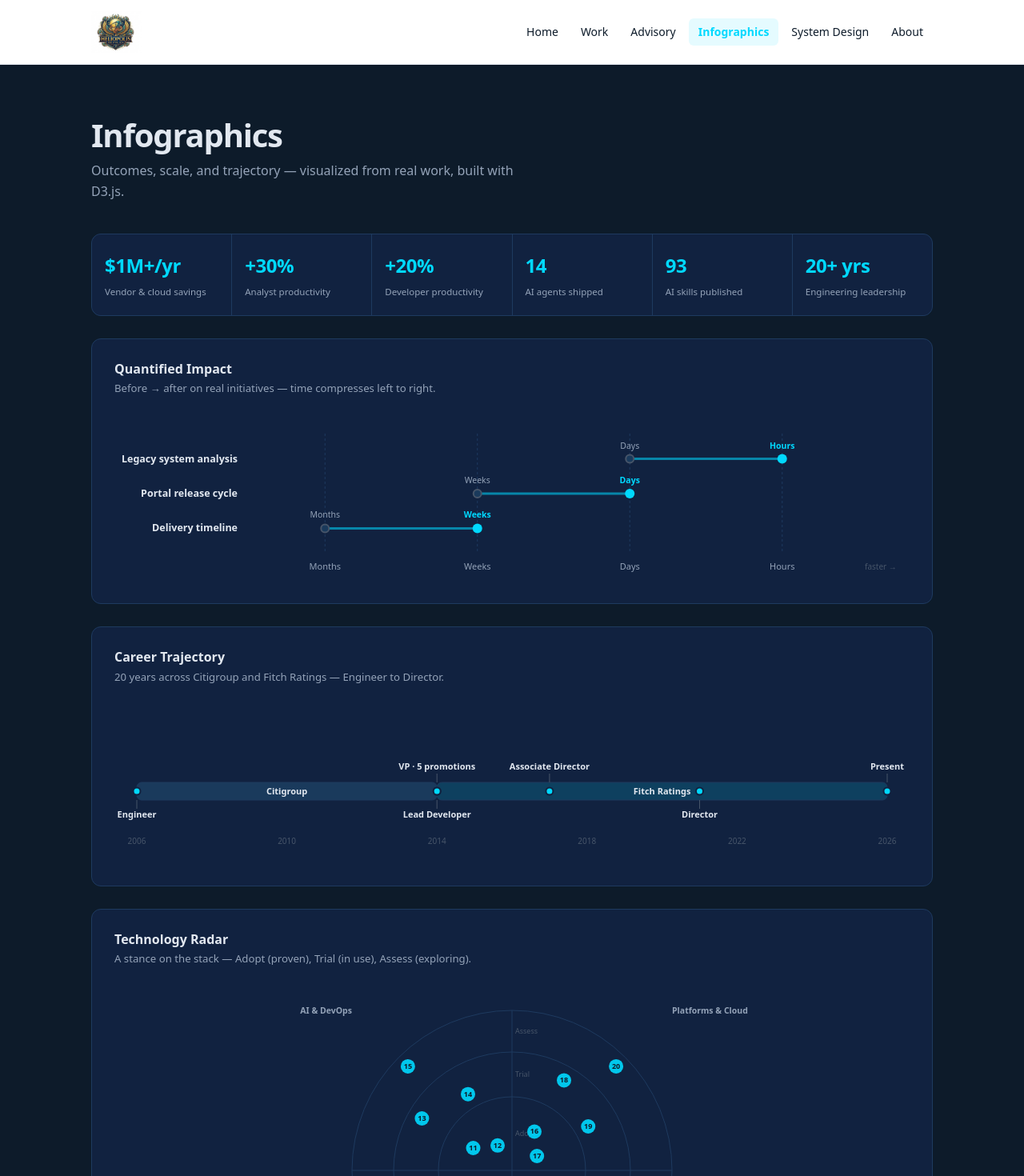
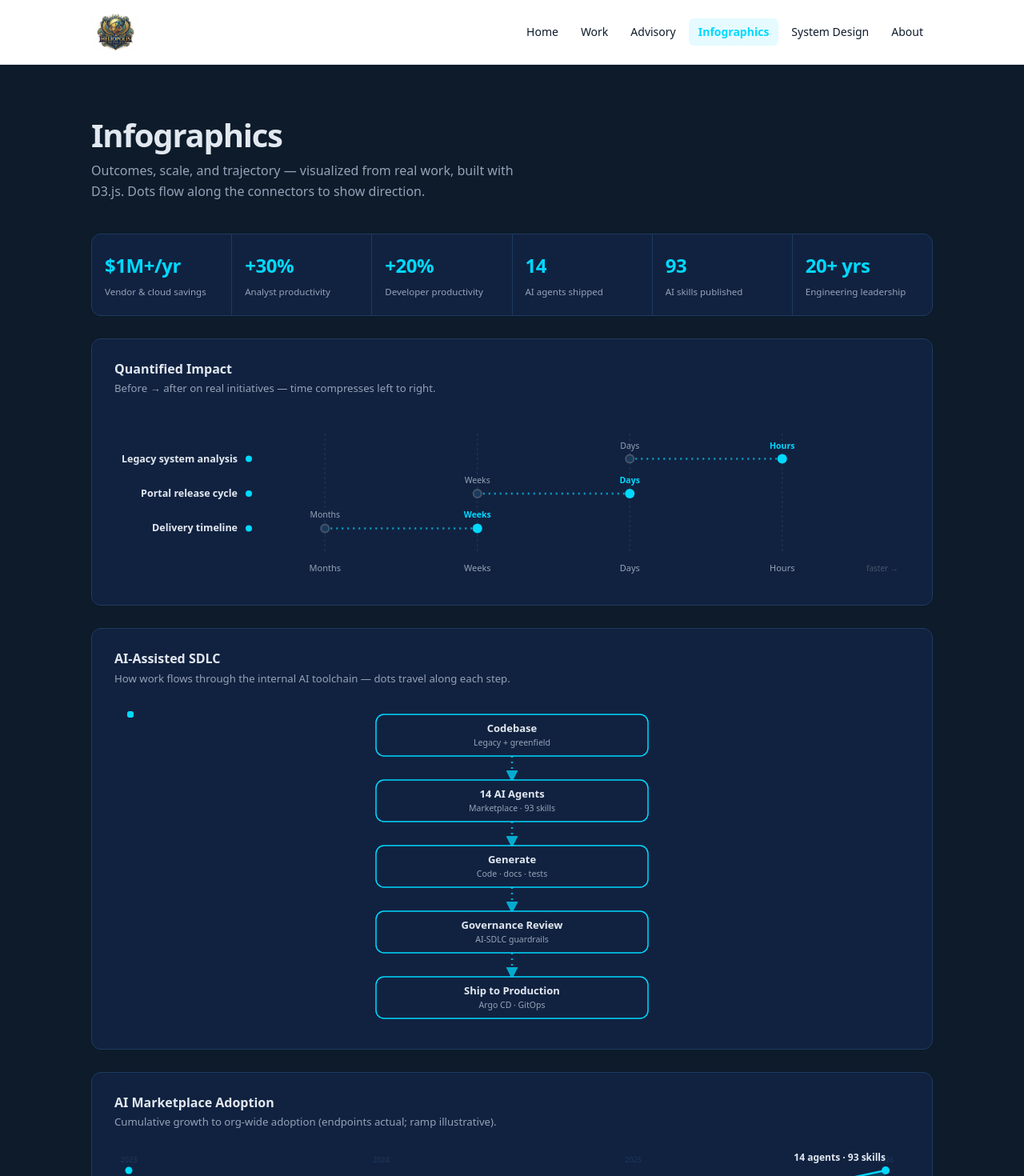
Before and after one commit to shereefelias/portfolio, a React (Vite) app: page /infographics in a window 1280 px wide. Shown: the top 1470 px of the page at 80% size. Built offline with nearby package versions, Linux system fonts and the light colour scheme; the HTML template or start-up script is replaced by a standard one.

Commit message:
Commit remaining local changes and push

```diff
--- a/src/index.css
+++ b/src/index.css
@@ -244,3 +244,20 @@ a:hover {
     padding: 0.75rem 0.875rem;
   }
 }
+
+/* Infographics cards — subtle hover lift (ByteByteGo-style) */
+.viz-card {
+  transition: transform 0.18s ease, box-shadow 0.18s ease;
+}
+.viz-card:hover {
+  transform: translateY(-3px);
+  box-shadow: 0 10px 30px rgba(0, 0, 0, 0.28);
+}
+@media (prefers-reduced-motion: reduce) {
+  .viz-card {
+    transition: none;
+  }
+  .viz-card:hover {
+    transform: none;
+  }
+}
--- a/src/pages/Infographics.tsx
+++ b/src/pages/Infographics.tsx
@@ -10,6 +10,58 @@ const C = {
   grid: '#1e3a5f',
   track: '#1a3a5c',
   muted: '#475569',
+  node: '#112240',
+}
+
+const SVGNS = 'http://www.w3.org/2000/svg'
+const XLINKNS = 'http://www.w3.org/1999/xlink'
+const REDUCE_MOTION =
+  typeof window !== 'undefined' && typeof window.matchMedia === 'function'
+    ? window.matchMedia('(prefers-reduced-motion: reduce)').matches
+    : false
+
+// ByteByteGo-style flow dot: a circle that rides a path via <animateMotion>.
+// Built with createElementNS so the SMIL elements land in the SVG namespace.
+function flowDot(
+  parent: SVGGElement,
+  pathId: string,
+  opts: { dur?: string; begin?: string; r?: number; color?: string } = {},
+) {
+  if (REDUCE_MOTION) return
+  const { dur = '1.8s', begin = '0s', r = 4, color = C.accent } = opts
+  const dot = document.createElementNS(SVGNS, 'circle')
+  dot.setAttribute('r', String(r))
+  dot.setAttribute('fill', color)
+  const motion = document.createElementNS(SVGNS, 'animateMotion')
+  motion.setAttribute('dur', dur)
+  motion.setAttribute('begin', begin)
+  motion.setAttribute('repeatCount', 'indefinite')
+  const mpath = document.createElementNS(SVGNS, 'mpath')
+  mpath.setAttributeNS(XLINKNS, 'xlink:href', `#${pathId}`)
+  mpath.setAttribute('href', `#${pathId}`)
+  motion.appendChild(mpath)
+  dot.appendChild(motion)
+  parent.appendChild(dot)
+}
+
+function addArrowMarker(
+  sel: d3.Selection<SVGSVGElement, unknown, null, undefined>,
+  id: string,
+  color: string,
+) {
+  sel
+    .append('defs')
+    .append('marker')
+    .attr('id', id)
+    .attr('viewBox', '0 0 10 10')
+    .attr('refX', 8)
+    .attr('refY', 5)
+    .attr('markerWidth', 6)
+    .attr('markerHeight', 6)
+    .attr('orient', 'auto-start-reverse')
+    .append('path')
+    .attr('d', 'M0,0 L10,5 L0,10 z')
+    .attr('fill', color)
 }
 
 type Draw = (svg: SVGSVGElement, width: number) => void
@@ -43,6 +95,7 @@ function Chart({ draw, ariaLabel }: { draw: Draw; ariaLabel: string }) {
 function VizCard({ title, subtitle, children }: { title: string; subtitle: string; children: React.ReactNode }) {
   return (
     <section
+      className="viz-card"
       style={{
         background: 'var(--surface)',
         border: '1px solid var(--border)',
@@ -59,7 +112,7 @@ function VizCard({ title, subtitle, children }: { title: string; subtitle: strin
 }
 
 /* ------------------------------------------------------------------ */
-/* 1. Quantified impact — before → after on a real time axis          */
+/* 1. Quantified impact — before → after with a flowing dot           */
 /* ------------------------------------------------------------------ */
 
 const TIME_UNITS = ['Months', 'Weeks', 'Days', 'Hours']
@@ -79,7 +132,7 @@ const impactItems: ImpactItem[] = [
 const drawImpact: Draw = (svg, width) => {
   const sel = d3.select(svg)
   sel.selectAll('*').remove()
-  const margin = { top: 22, right: 64, bottom: 34, left: 168 }
+  const margin = { top: 22, right: 64, bottom: 36, left: 168 }
   const w = Math.max(width, 320)
   const innerW = w - margin.left - margin.right
   const rowH = 50
@@ -97,38 +150,38 @@ const drawImpact: Draw = (svg, width) => {
     .attr('stroke', C.grid).attr('stroke-dasharray', '3,3')
 
   g.selectAll('.tul').data(TIME_UNITS).enter().append('text')
-    .attr('x', (d) => X(d)).attr('y', innerH + 20).attr('text-anchor', 'middle')
+    .attr('x', (d) => X(d)).attr('y', innerH + 22).attr('text-anchor', 'middle')
     .attr('fill', C.text).attr('font-size', '11px').text((d) => d)
 
-  g.append('text').attr('x', innerW).attr('y', innerH + 20).attr('text-anchor', 'start')
-    .attr('dx', 8).attr('fill', C.muted).attr('font-size', '10px').text('faster →')
+  g.append('text').attr('x', innerW).attr('y', innerH + 22).attr('dx', 10)
+    .attr('fill', C.muted).attr('font-size', '10px').text('faster →')
 
   const rows = g.selectAll('.row').data(impactItems).enter().append('g')
     .attr('transform', (d) => `translate(0,${(y(d.label) ?? 0) + y.bandwidth() / 2})`)
 
-  rows.append('line')
-    .attr('x1', (d) => X(d.from)).attr('y1', 0).attr('y2', 0).attr('x2', (d) => X(d.from))
-    .attr('stroke', C.accent).attr('stroke-width', 3).attr('opacity', 0.55)
-    .transition().duration(700).attr('x2', (d) => X(d.to))
+  rows.each(function (this: SVGGElement, d, i) {
+    const row = d3.select(this)
+    const id = `impact-edge-${i}`
+    row.append('path').attr('id', id).attr('fill', 'none')
+      .attr('d', `M${X(d.from)},0 L${X(d.to)},0`)
+      .attr('stroke', C.accent).attr('stroke-width', 2.5).attr('stroke-dasharray', '2 5').attr('opacity', 0.7)
+    flowDot(this, id, { dur: '1.7s', begin: `${i * 0.3}s`, r: 4 })
+  })
 
   rows.append('circle').attr('cx', (d) => X(d.from)).attr('cy', 0).attr('r', 5)
     .attr('fill', C.track).attr('stroke', C.muted).attr('stroke-width', 2)
-
-  rows.append('circle').attr('cx', (d) => X(d.from)).attr('cy', 0).attr('r', 0).attr('fill', C.accent)
-    .transition().duration(700).attr('cx', (d) => X(d.to)).attr('r', 6)
+  rows.append('circle').attr('cx', (d) => X(d.to)).attr('cy', 0).attr('r', 6).attr('fill', C.accent)
 
   rows.append('text').attr('x', -14).attr('y', 0).attr('dy', '0.32em').attr('text-anchor', 'end')
     .attr('fill', C.textH).attr('font-size', '12.5px').attr('font-weight', 600).text((d) => d.label)
-
   rows.append('text').attr('x', (d) => X(d.from)).attr('y', -13).attr('text-anchor', 'middle')
     .attr('fill', C.text).attr('font-size', '10.5px').text((d) => d.from)
-
   rows.append('text').attr('x', (d) => X(d.to)).attr('y', -13).attr('text-anchor', 'middle')
     .attr('fill', C.accent).attr('font-size', '10.5px').attr('font-weight', 600).text((d) => d.to)
 }
 
 /* ------------------------------------------------------------------ */
-/* 2. Career trajectory timeline                                      */
+/* 2. Career trajectory timeline — with a tracer dot                  */
 /* ------------------------------------------------------------------ */
 
 interface Tenure {
@@ -172,7 +225,6 @@ const drawCareer: Draw = (svg, width) => {
   const x = d3.scaleLinear().domain([2006, NOW_YEAR]).range([0, innerW])
   const midY = innerH / 2
 
-  // tenure bands
   g.selectAll('.band').data(tenures).enter().append('rect')
     .attr('x', (d) => x(d.start)).attr('y', midY - 11)
     .attr('width', (d) => x(d.end) - x(d.start)).attr('height', 22).attr('rx', 6)
@@ -183,27 +235,24 @@ const drawCareer: Draw = (svg, width) => {
     .attr('text-anchor', 'middle').attr('fill', C.textH).attr('font-size', '11px').attr('font-weight', 600)
     .text((d) => d.company)
 
-  // axis ticks
+  // invisible track for the tracer dot (left → right = progression through time)
+  g.append('path').attr('id', 'career-track').attr('fill', 'none').attr('stroke', 'none')
+    .attr('d', `M0,${midY} L${innerW},${midY}`)
+  flowDot(g.node() as SVGGElement, 'career-track', { dur: '3.4s', r: 4.5 })
+
   const ticks = [2006, 2010, 2014, 2018, 2022, NOW_YEAR]
   g.selectAll('.tick').data(ticks).enter().append('text')
     .attr('x', (d) => x(d)).attr('y', innerH + 6).attr('text-anchor', 'middle')
     .attr('fill', C.muted).attr('font-size', '10px').text((d) => String(d))
 
-  // milestone markers + labels
   const m = g.selectAll('.ms').data(milestones).enter().append('g')
     .attr('transform', (d) => `translate(${x(d.year)},${midY})`)
-
   m.append('circle').attr('r', 0).attr('fill', C.accent).attr('stroke', 'var(--surface)').attr('stroke-width', 2)
     .transition().duration(500).delay((_, i) => i * 90).attr('r', 4.5)
-
-  m.append('line')
-    .attr('x1', 0).attr('x2', 0)
-    .attr('y1', (d) => (d.side === 'above' ? -11 : 11))
-    .attr('y2', (d) => (d.side === 'above' ? -22 : 22))
+  m.append('line').attr('x1', 0).attr('x2', 0)
+    .attr('y1', (d) => (d.side === 'above' ? -11 : 11)).attr('y2', (d) => (d.side === 'above' ? -22 : 22))
     .attr('stroke', C.muted)
-
-  m.append('text')
-    .attr('x', 0).attr('y', (d) => (d.side === 'above' ? -27 : 33))
+  m.append('text').attr('x', 0).attr('y', (d) => (d.side === 'above' ? -27 : 33))
     .attr('text-anchor', 'middle').attr('fill', C.textH).attr('font-size', '11px').attr('font-weight', 600)
     .text((d) => d.label)
 }
@@ -216,12 +265,11 @@ const RADAR_QUADRANTS = ['Platforms & Cloud', 'Data & Streaming', 'Languages & A
 const RADAR_RINGS = ['Adopt', 'Trial', 'Assess']
 
 interface Blip {
-  q: number // quadrant index
-  ring: number // 0 Adopt, 1 Trial, 2 Assess
+  q: number
+  ring: number
   name: string
 }
 
-// Ordered by quadrant so legend numbers are contiguous per quadrant.
 const radarBlips: Blip[] = [
   { q: 0, ring: 0, name: 'AWS EKS' },
   { q: 0, ring: 0, name: 'Kubernetes' },
@@ -257,20 +305,16 @@ const drawRadar: Draw = (svg, width) => {
   const ringEdges = [0, R * 0.46, R * 0.74, R]
   const g = sel.append('g').attr('transform', `translate(${cx},${cy})`)
 
-  // ring circles
   g.selectAll('.ring').data([1, 2, 3]).enter().append('circle')
     .attr('r', (d) => ringEdges[d]).attr('fill', 'none').attr('stroke', C.grid)
 
-  // quadrant axes
   g.append('line').attr('x1', -R).attr('x2', R).attr('y1', 0).attr('y2', 0).attr('stroke', C.grid)
   g.append('line').attr('x1', 0).attr('x2', 0).attr('y1', -R).attr('y2', R).attr('stroke', C.grid)
 
-  // ring labels along the top axis
   g.selectAll('.rl').data(RADAR_RINGS).enter().append('text')
     .attr('x', 4).attr('y', (_, i) => -(ringEdges[i] + ringEdges[i + 1]) / 2).attr('dy', '0.32em')
     .attr('fill', C.muted).attr('font-size', '9px').text((d) => d)
 
-  // quadrant labels at the corners
   const corners: [number, number, string][] = [
     [R, -R + 4, 'start'], [R, R, 'start'], [-R, R, 'end'], [-R, -R + 4, 'end'],
   ]
@@ -279,7 +323,6 @@ const drawRadar: Draw = (svg, width) => {
     .attr('text-anchor', (_, i) => corners[i][2]).attr('fill', C.text)
     .attr('font-size', '10.5px').attr('font-weight', 600).text((d) => d)
 
-  // place blips: spread within each (quadrant, ring) group
   const counts: Record<string, number> = {}
   const totals: Record<string, number> = {}
   radarBlips.forEach((b) => { const k = `${b.q}-${b.ring}`; totals[k] = (totals[k] ?? 0) + 1 })
@@ -306,11 +349,10 @@ const drawRadar: Draw = (svg, width) => {
 }
 
 /* ------------------------------------------------------------------ */
-/* 4. AI marketplace adoption curve                                   */
+/* 4. AI marketplace adoption curve — with a flowing dot              */
 /* ------------------------------------------------------------------ */
 
-// Cumulative trajectory of the internal AI marketplace. Endpoints are real
-// (14 agents, 93 skills, org-wide); the ramp between is illustrative.
+// Endpoints are real (14 agents, 93 skills, org-wide); the ramp is illustrative.
 const adoptionPts: [number, number][] = [
   [2023, 0], [2023.6, 8], [2024.2, 26], [2024.8, 52], [2025.4, 78], [2026, 100],
 ]
@@ -323,7 +365,7 @@ const adoptionPhases: [number, string][] = [
 const drawAdoption: Draw = (svg, width) => {
   const sel = d3.select(svg)
   sel.selectAll('*').remove()
-  const margin = { top: 22, right: 30, bottom: 30, left: 18 }
+  const margin = { top: 26, right: 30, bottom: 30, left: 18 }
   const w = Math.max(width, 320)
   const innerW = w - margin.left - margin.right
   const innerH = 180
@@ -334,38 +376,87 @@ const drawAdoption: Draw = (svg, width) => {
   const x = d3.scaleLinear().domain([2023, 2026]).range([0, innerW])
   const y = d3.scaleLinear().domain([0, 100]).range([innerH, 0])
 
-  // baseline
   g.append('line').attr('x1', 0).attr('x2', innerW).attr('y1', innerH).attr('y2', innerH).attr('stroke', C.grid)
 
   const area = d3.area<[number, number]>().x((d) => x(d[0])).y0(innerH).y1((d) => y(d[1])).curve(d3.curveBasis)
   const line = d3.line<[number, number]>().x((d) => x(d[0])).y((d) => y(d[1])).curve(d3.curveBasis)
 
   g.append('path').datum(adoptionPts).attr('fill', C.accentSoft).attr('d', area)
-  const path = g.append('path').datum(adoptionPts).attr('fill', 'none')
+  const path = g.append('path').datum(adoptionPts).attr('id', 'adoption-line').attr('fill', 'none')
     .attr('stroke', C.accent).attr('stroke-width', 2.5).attr('d', line)
 
   const len = (path.node() as SVGPathElement).getTotalLength()
   path.attr('stroke-dasharray', `${len} ${len}`).attr('stroke-dashoffset', len)
     .transition().duration(1100).attr('stroke-dashoffset', 0)
+    .on('end', () => flowDot(g.node() as SVGGElement, 'adoption-line', { dur: '2.4s', r: 4.5 }))
 
-  // phase annotations
   adoptionPhases.forEach(([yr, label]) => {
     g.append('line').attr('x1', x(yr)).attr('x2', x(yr)).attr('y1', innerH).attr('y2', innerH + 6).attr('stroke', C.muted)
     g.append('text').attr('x', x(yr)).attr('y', innerH + 18).attr('text-anchor', 'middle')
       .attr('fill', C.muted).attr('font-size', '10px').text(label)
   })
 
-  // year ticks
   ;[2023, 2024, 2025, 2026].forEach((yr) => {
-    g.append('text').attr('x', x(yr)).attr('y', -8).attr('text-anchor', 'middle')
+    g.append('text').attr('x', x(yr)).attr('y', -10).attr('text-anchor', 'middle')
       .attr('fill', C.grid).attr('font-size', '9px').text(String(yr))
   })
 
-  // endpoint callout
   const last = adoptionPts[adoptionPts.length - 1]
   g.append('circle').attr('cx', x(last[0])).attr('cy', y(last[1])).attr('r', 5).attr('fill', C.accent)
   g.append('text').attr('x', x(last[0])).attr('y', y(last[1]) - 12).attr('text-anchor', 'end')
     .attr('fill', C.textH).attr('font-size', '12px').attr('font-weight', 700).text('14 agents · 93 skills')
+}
+
+/* ------------------------------------------------------------------ */
+/* 5. AI-assisted SDLC flow — ByteByteGo-style nodes + moving dots     */
+/* ------------------------------------------------------------------ */
+
+const flowNodes: { title: string; sub: string }[] = [
+  { title: 'Codebase', sub: 'Legacy + greenfield' },
+  { title: '14 AI Agents', sub: 'Marketplace · 93 skills' },
+  { title: 'Generate', sub: 'Code · docs · tests' },
+  { title: 'Governance Review', sub: 'AI-SDLC guardrails' },
+  { title: 'Ship to Production', sub: 'Argo CD · GitOps' },
+]
+
+const drawFlow: Draw = (svg, width) => {
+  const sel = d3.select(svg)
+  sel.selectAll('*').remove()
+  const margin = { top: 10, right: 20, bottom: 10, left: 20 }
+  const w = Math.max(width, 320)
+  const innerW = w - margin.left - margin.right
+  const nodeW = Math.min(innerW, 340)
+  const nodeH = 52
+  const gap = 30
+  const n = flowNodes.length
+  const height = margin.top + margin.bottom + n * nodeH + (n - 1) * gap
+  sel.attr('width', w).attr('height', height)
+  addArrowMarker(sel, 'arrow-flow', C.accent)
+  const g = sel.append('g').attr('transform', `translate(${margin.left},${margin.top})`)
+
+  const cx = innerW / 2
+  const xLeft = cx - nodeW / 2
+  const yOf = (i: number) => i * (nodeH + gap)
+
+  for (let i = 0; i < n - 1; i++) {
+    const id = `flow-edge-${i}`
+    g.append('path').attr('id', id).attr('fill', 'none')
+      .attr('d', `M${cx},${yOf(i) + nodeH} L${cx},${yOf(i + 1)}`)
+      .attr('stroke', C.accent).attr('stroke-width', 2.5).attr('stroke-dasharray', '2 5')
+      .attr('marker-end', 'url(#arrow-flow)').attr('opacity', 0.75)
+    flowDot(g.node() as SVGGElement, id, { dur: '1.6s', begin: `${i * 0.25}s`, r: 4 })
+  }
+
+  flowNodes.forEach((node, i) => {
+    const ny = yOf(i)
+    const grp = g.append('g')
+    grp.append('rect').attr('x', xLeft).attr('y', ny).attr('width', nodeW).attr('height', nodeH).attr('rx', 10)
+      .attr('fill', C.node).attr('stroke', C.accent).attr('stroke-width', 1.5)
+    grp.append('text').attr('x', cx).attr('y', ny + nodeH / 2 - 4).attr('text-anchor', 'middle')
+      .attr('fill', C.textH).attr('font-size', '13px').attr('font-weight', 700).text(node.title)
+    grp.append('text').attr('x', cx).attr('y', ny + nodeH / 2 + 13).attr('text-anchor', 'middle')
+      .attr('fill', C.text).attr('font-size', '10.5px').text(node.sub)
+  })
 }
 
 /* ------------------------------------------------------------------ */
@@ -395,11 +486,11 @@ export default function Infographics() {
           Infographics
         </h1>
         <p style={{ color: 'var(--text)', maxWidth: 560, margin: 0 }}>
-          Outcomes, scale, and trajectory — visualized from real work, built with D3.js.
+          Outcomes, scale, and trajectory — visualized from real work, built with D3.js. Dots flow along the
+          connectors to show direction.
         </p>
       </header>
 
-      {/* Stat strip */}
       <div
         style={{
           display: 'grid',
@@ -423,7 +514,15 @@ export default function Infographics() {
       </div>
 
       <VizCard title="Quantified Impact" subtitle="Before → after on real initiatives — time compresses left to right.">
-        <Chart draw={drawImpact} ariaLabel="Before and after time-compression for legacy analysis, portal releases, and delivery timelines" />
+        <Chart draw={drawImpact} ariaLabel="Before and after time compression for legacy analysis, portal releases, and delivery timelines" />
+      </VizCard>
+
+      <VizCard title="AI-Assisted SDLC" subtitle="How work flows through the internal AI toolchain — dots travel along each step.">
+        <Chart draw={drawFlow} ariaLabel="Flow diagram: codebase to AI agents to generation to governance review to production" />
+      </VizCard>
+
+      <VizCard title="AI Marketplace Adoption" subtitle="Cumulative growth to org-wide adoption (endpoints actual; ramp illustrative).">
+        <Chart draw={drawAdoption} ariaLabel="Growth curve of the internal AI marketplace reaching 14 agents and 93 skills" />
       </VizCard>
 
       <VizCard title="Career Trajectory" subtitle="20 years across Citigroup and Fitch Ratings — Engineer to Director.">
@@ -454,13 +553,6 @@ export default function Infographics() {
             </div>
           ))}
         </div>
-      </VizCard>
-
-      <VizCard
-        title="AI Marketplace Adoption"
-        subtitle="Cumulative growth of the internal AI agent marketplace to org-wide adoption (endpoints actual; ramp illustrative)."
-      >
-        <Chart draw={drawAdoption} ariaLabel="Growth curve of the internal AI marketplace reaching 14 agents and 93 skills" />
       </VizCard>
 
       {/* Tech Stack inventory */}
```
Also changed, not shown: 1 other file (tests, documents, lock files or other folders).
